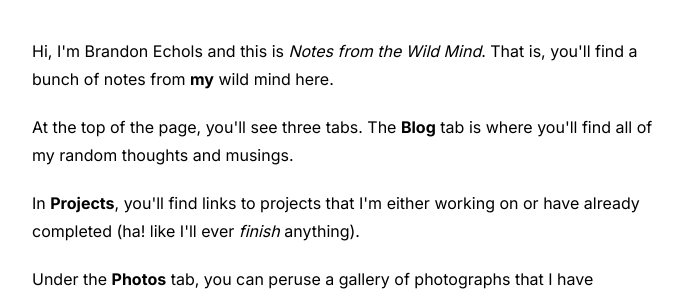
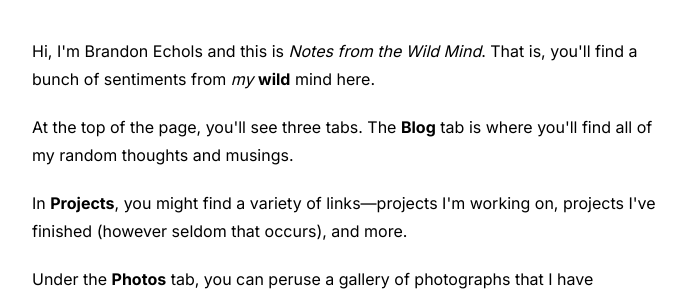
Before and after one commit to BrandonEchols04/brandonechols, a Next.js app: page / in a window 1280 px wide. Shown: the part 223-518 px from the top of the page, without its empty margins (296-983 px from the left). Built offline with nearby package versions, Linux system fonts and the light colour scheme.

Commit message:
Changed main page texrt

```diff
--- a/app/page.tsx
+++ b/app/page.tsx
@@ -9,13 +9,13 @@ export default function Page() {
       </h1>
       <div className="prose prose-neutral dark:prose-invert">
          <p>
-          Hi, I'm Brandon Echols and this is <i>Notes from the Wild Mind</i>. That is, you'll find a bunch of notes from <b>my</b> wild mind here.
+           Hi, I'm Brandon Echols and this is <i>Notes from the Wild Mind</i>. That is, you'll find a bunch of sentiments from <i>my</i> <b>wild</b> mind here.
          </p>
          <p>
            At the top of the page, you'll see three tabs. The <b>Blog</b> tab is where you'll find all of my random thoughts and musings.
          </p>
          <p>
-          In <b>Projects</b>, you'll find links to projects that I'm either working on or have already completed (ha! like I'll ever <i>finish</i> anything).
+           In <b>Projects</b>, you might find a variety of links—projects I'm working on, projects I've finished (however seldom that occurs), and more.
          </p>
          <p>
            Under the <b>Photos</b> tab, you can peruse a gallery of photographs that I have captured. The newest images will appear near the top.
```
Also changed, not shown: public/profile.png (deleted). Lines whose indentation alone changed are shown as unchanged.
